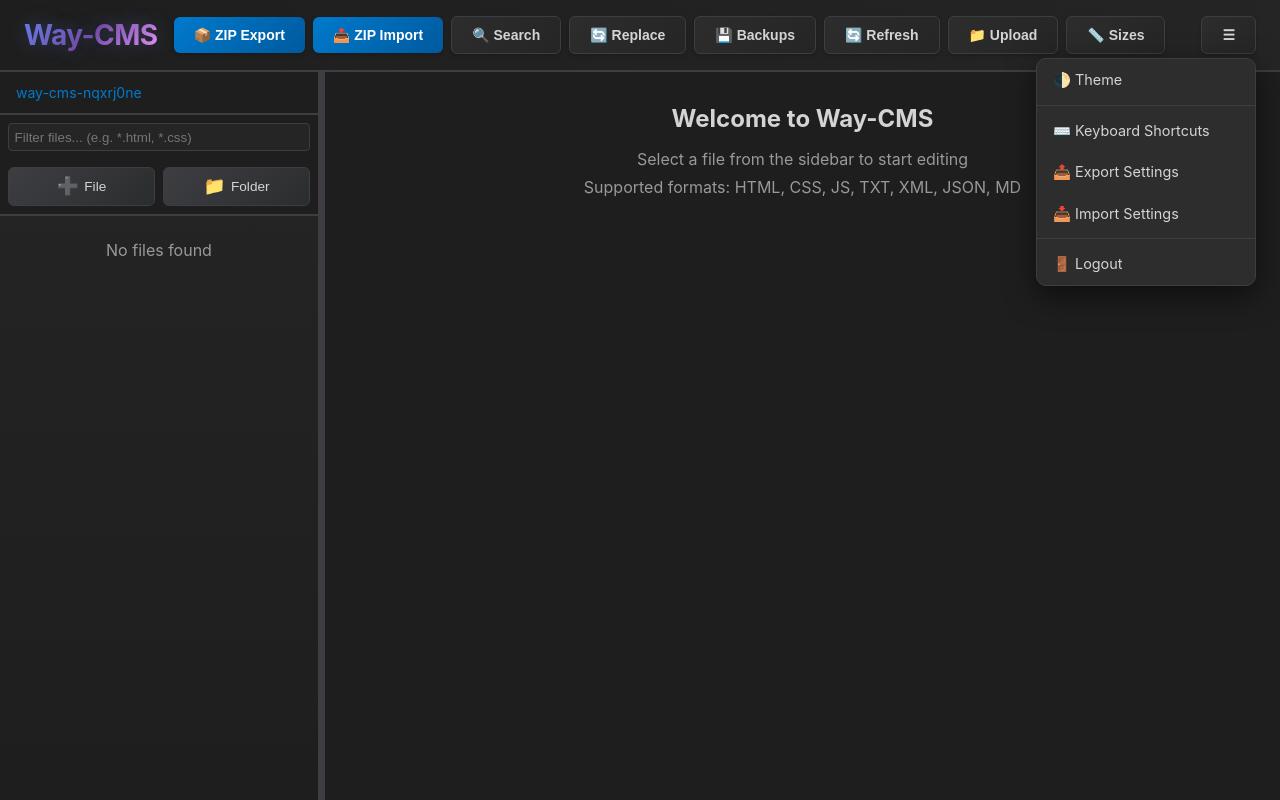
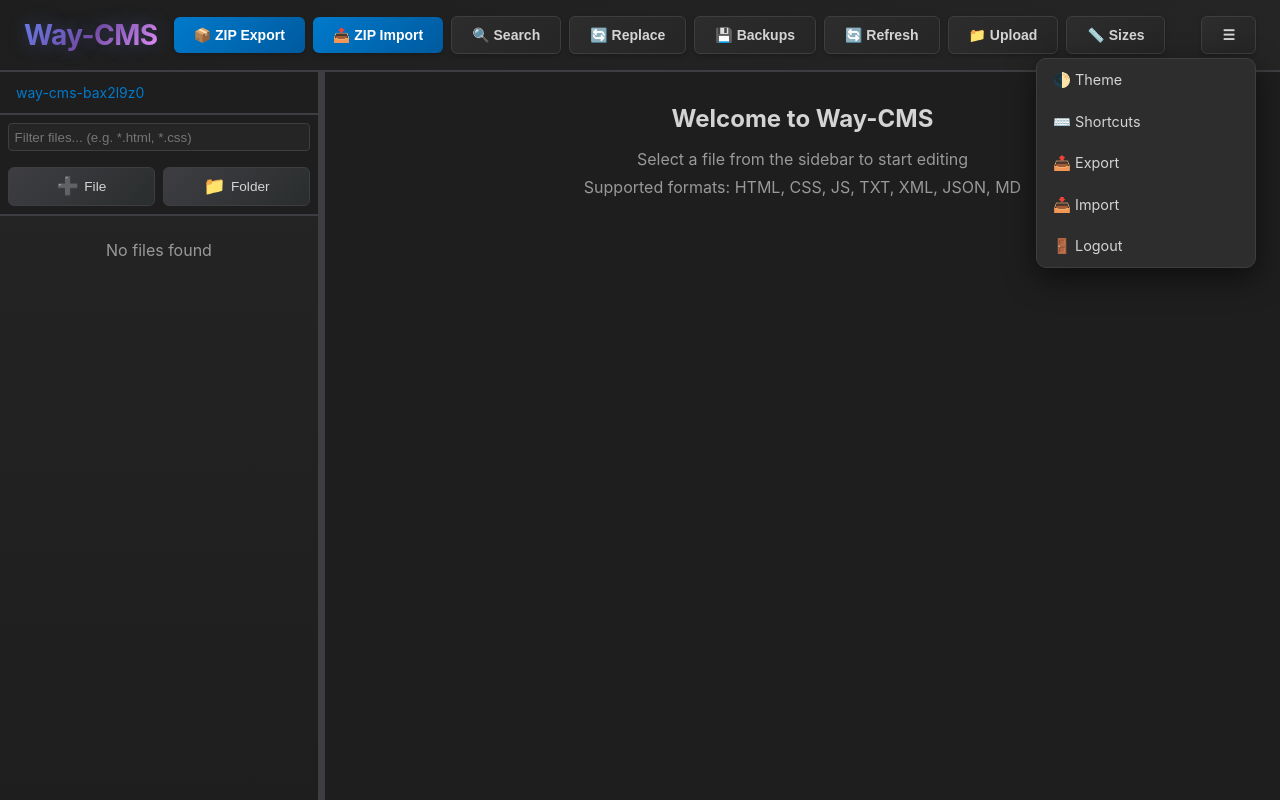
Before and after one commit to GeiserX/Way-CMS, a Flask app: page / in a window 1280 px wide, after a click that opens the changed part. Run offline with Flask 3, Linux system fonts and the light colour scheme; data that the repository does not hold is empty; some libraries are stand-ins or nearby versions.

Commit message:
ALL 13 buttons in header - overflow into ☰ when needed
- All actions are now buttons: ZIP Export, ZIP Import, Search, Replace,
  Backups, Refresh, Upload, Sizes, Theme, Shortcuts, Export, Import, Logout
- When all fit: all buttons visible, ☰ hidden
- When space limited: buttons overflow into ☰ from right to left
- No permanent menu items - everything is a button that can overflow

```diff
--- a/cms/static/js/main.js
+++ b/cms/static/js/main.js
@@ -85,22 +85,20 @@ function syncHeaderOverflow() {
     const header = document.querySelector('.header');
     const main = document.getElementById('header-actions-main');
     const overflowList = document.getElementById('header-menu-overflow-items');
-    const overflowDivider = document.getElementById('header-menu-overflow-divider');
     const overflowBtn = document.getElementById('header-overflow');
 
     if (!main || !overflowList || !header) return;
 
-    // Clear overflow menu (but keep permanent items like Theme, Settings, Logout in HTML)
+    // Clear overflow menu
     overflowList.innerHTML = '';
-    if (overflowDivider) overflowDivider.style.display = 'none';
 
     const allButtons = Array.from(main.querySelectorAll('.header-action-btn'));
 
     // Reset all buttons to visible first
     allButtons.forEach((btn) => btn.classList.remove('is-overflowed'));
 
-    // NEVER hide the ☰ menu - it contains essential items (Theme, Shortcuts, Settings, Logout)
-    // Always keep it visible!
+    // Hide overflow button initially to measure without it
+    if (overflowBtn) overflowBtn.style.display = 'none';
 
     // Force layout
     void header.offsetWidth;
@@ -109,12 +107,11 @@ function syncHeaderOverflow() {
     const headerRect = header.getBoundingClientRect();
     const logoContainer = header.querySelector('div:first-child');
     const logoWidth = logoContainer ? logoContainer.getBoundingClientRect().width : 150;
-    const overflowBtnWidth = overflowBtn ? overflowBtn.getBoundingClientRect().width : 50;
     const gap = 8;
     const padding = 48; // 1.5rem * 2
 
-    // Available space for buttons (always account for overflow button since it's always shown)
-    const availableWidth = headerRect.width - logoWidth - overflowBtnWidth - padding - (gap * 3);
+    // Available space WITHOUT overflow button
+    const availableWidthWithoutOverflow = headerRect.width - logoWidth - padding - gap;
 
     // Measure all button widths
     let totalWidth = 0;
@@ -126,15 +123,22 @@ function syncHeaderOverflow() {
     });
     if (buttonWidths.length > 0) totalWidth -= gap; // Remove last gap
 
-    // If all buttons fit, show them all (but keep ☰ menu visible for permanent items)
-    if (totalWidth <= availableWidth) {
-        // All buttons fit! No overflow needed
-        return;
-    }
-
-    // Need to overflow some buttons
+    // If all buttons fit, show them all and hide ☰ menu
+    if (totalWidth <= availableWidthWithoutOverflow) {
+        // All buttons fit! Hide overflow menu
+        if (overflowBtn) overflowBtn.style.display = 'none';
+        return;
+    }
+
+    // Need overflow - show the ☰ button and recalculate
+    if (overflowBtn) overflowBtn.style.display = '';
+    void header.offsetWidth; // Force layout again
+
+    const overflowBtnWidth = overflowBtn ? overflowBtn.getBoundingClientRect().width : 50;
+    const availableWidth = headerRect.width - logoWidth - overflowBtnWidth - padding - (gap * 2);
+
+    // Fit as many buttons as possible
     let currentWidth = 0;
-    let overflowCount = 0;
 
     for (const item of buttonWidths) {
         const btnWidth = item.width + gap;
@@ -145,13 +149,7 @@ function syncHeaderOverflow() {
             // Move to overflow
             item.btn.classList.add('is-overflowed');
             overflowList.appendChild(buildOverflowMenuItemForButton(item.btn));
-            overflowCount++;
-        }
-    }
-
-    // Show divider between overflowed buttons and permanent items
-    if (overflowDivider && overflowCount > 0) {
-        overflowDivider.style.display = 'block';
+        }
     }
 }
 
--- a/cms/templates/index.html
+++ b/cms/templates/index.html
@@ -283,30 +283,26 @@
     </div>
     <div class="header-actions" id="header-actions">
         <div class="header-actions-main" id="header-actions-main">
-            <!-- All action buttons - will overflow into ☰ menu when space is limited -->
+            <!-- ALL buttons - overflow into ☰ menu when space is limited -->
             <button class="btn btn-primary header-action-btn is-overflowable" onclick="downloadCurrentFolder()" data-overflow-label="📦 ZIP Export">📦 ZIP Export</button>
             <button class="btn btn-primary header-action-btn is-overflowable" onclick="showUploadZipDialog()" data-overflow-label="📤 ZIP Import">📤 ZIP Import</button>
             <button class="btn btn-secondary header-action-btn is-overflowable" onclick="toggleSearch()" data-overflow-label="🔍 Search">🔍 Search</button>
             <button class="btn btn-secondary header-action-btn is-overflowable" onclick="toggleGlobalReplace()" data-overflow-label="🔄 Replace">🔄 Replace</button>
             <button class="btn btn-secondary header-action-btn is-overflowable" onclick="toggleBackups()" data-overflow-label="💾 Backups">💾 Backups</button>
             <button class="btn btn-secondary header-action-btn is-overflowable" onclick="refreshFiles()" data-overflow-label="🔄 Refresh">🔄 Refresh</button>
-            <button class="btn btn-secondary header-action-btn is-overflowable" onclick="showUploadFileDialog()" data-overflow-label="📁 Upload File">📁 Upload</button>
-            <button class="btn btn-secondary header-action-btn is-overflowable" onclick="toggleFileSizeDisplay()" id="toggle-filesize-btn-header" data-overflow-label="📏 File Sizes">📏 Sizes</button>
+            <button class="btn btn-secondary header-action-btn is-overflowable" onclick="showUploadFileDialog()" data-overflow-label="📁 Upload">📁 Upload</button>
+            <button class="btn btn-secondary header-action-btn is-overflowable" onclick="toggleFileSizeDisplay()" data-overflow-label="📏 Sizes">📏 Sizes</button>
             <button class="btn btn-secondary header-action-btn is-overflowable" onclick="toggleTheme()" data-overflow-label="🌓 Theme">🌓 Theme</button>
+            <button class="btn btn-secondary header-action-btn is-overflowable" onclick="showKeyboardShortcuts()" data-overflow-label="⌨️ Shortcuts">⌨️ Shortcuts</button>
+            <button class="btn btn-secondary header-action-btn is-overflowable" onclick="exportSettings()" data-overflow-label="📤 Export">📤 Export</button>
+            <button class="btn btn-secondary header-action-btn is-overflowable" onclick="importSettings()" data-overflow-label="📥 Import">📥 Import</button>
+            <a class="btn btn-secondary header-action-btn is-overflowable" href="{{ url_for('logout') }}" data-overflow-label="🚪 Logout">🚪 Logout</a>
         </div>
 
-        <div class="menu-dropdown header-overflow" id="header-overflow" style="display: flex;">
+        <div class="menu-dropdown header-overflow" id="header-overflow">
             <button class="btn btn-secondary menu-toggle" onclick="toggleHeaderMenu(event)" id="header-menu-toggle" aria-haspopup="true" aria-expanded="false">☰</button>
             <div class="menu-dropdown-content" id="header-menu-dropdown" role="menu" aria-labelledby="header-menu-toggle">
                 <div id="header-menu-overflow-items"></div>
-                <div class="menu-divider" id="header-menu-overflow-divider" style="display:none;"></div>
-
-                <!-- Always in menu (less frequently used) -->
-                <a onclick="showKeyboardShortcuts(); closeHeaderMenu();" role="menuitem">⌨️ Keyboard Shortcuts</a>
-                <a onclick="exportSettings(); closeHeaderMenu();" role="menuitem">📤 Export Settings</a>
-                <a onclick="importSettings(); closeHeaderMenu();" role="menuitem">📥 Import Settings</a>
-                <div class="menu-divider"></div>
-                <a href="{{ url_for('logout') }}" role="menuitem">🚪 Logout</a>
             </div>
         </div>
     </div>
```
